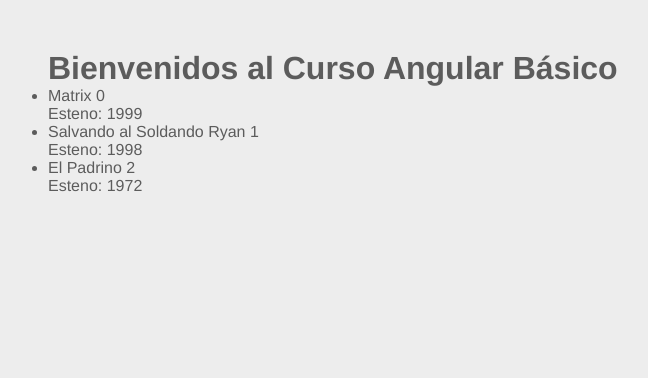
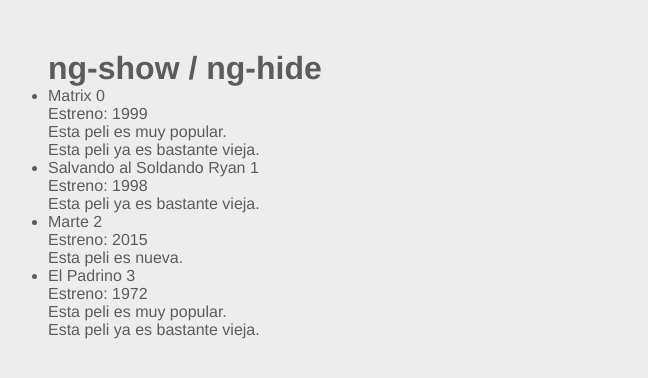
Before and after one commit to kotehector/curso-angular-basico, a website: page src/index.html in a window 1280 px wide. Shown: the whole page, without its empty margins (2-650 px from the left). Drawn offline with nearby package versions, Linux system fonts and the light colour scheme; some packages are replaced by stand-ins of ours; files that its build step writes are made by us from their sources.

Commit message:
ng-show / ng-hide

```diff
--- a/src/app/MoviesController.js
+++ b/src/app/MoviesController.js
@@ -1,16 +1,33 @@
 function MoviesController() {
   this.favorites = [{
     title: 'Matrix',
-    year: '1999'
+    year: '1999',
+    popular: true
   },{
     title: 'Salvando al Soldando Ryan',
-    year: '1998'
+    year: '1998',
+    popular: false
+  },{
+    title: 'Marte',
+    year: '2015',
+    popular: false
   },{
     title: 'El Padrino',
-    year: '1972'
+    year: '1972',
+    popular: true
   }];
 }
 
 angular
   .module('app')
   .controller('MoviesController', MoviesController);
+
+
+
+//* Lógica explicada con Toggle jQuery
+// var element = $('.shome-element');
+// if (condition) {
+//   element.show();
+// } else {
+//   element.hide();
+// }
--- a/src/index.html
+++ b/src/index.html
@@ -14,25 +14,23 @@
 
   <body class="app">
 
-    <h1>Bienvenidos al Curso Angular Básico</h1>
+    <h1>ng-show / ng-hide </h1>
 
     <div ng-controller="MoviesController as movies">
       <ul>
         <li ng-repeat="movie in movies.favorites">
-          <!-- <p>Matrix</p>
-          <p>Estreno: 1999</p> -->
           <p>{{ movie.title }} <span>{{ $index }}</span></p>
-          <p>Esteno: {{ movie.year }}</p>
+          <p>Estreno: {{ movie.year }}</p>
+          <p ng-hide="!movie.popular"> Esta peli es muy popular.</p>
+          <p ng-show="movie.year < '2000'">
+            Esta peli ya es bastante vieja.
+          </p>
+          <p ng-show="movie.year > '2000'">
+            Esta peli es nueva.
+          </p>
         </li>
       </ul>
     </div>
-
-    <!-- <div ng-controller="MainController as main">
-      {{ name }}
-      <div ng-controller="anotherController as another">
-        {{ main.name }} {{ another.name }}
-      </div>
-    </div> -->
 
 
     <!-- inject:js -->
```
